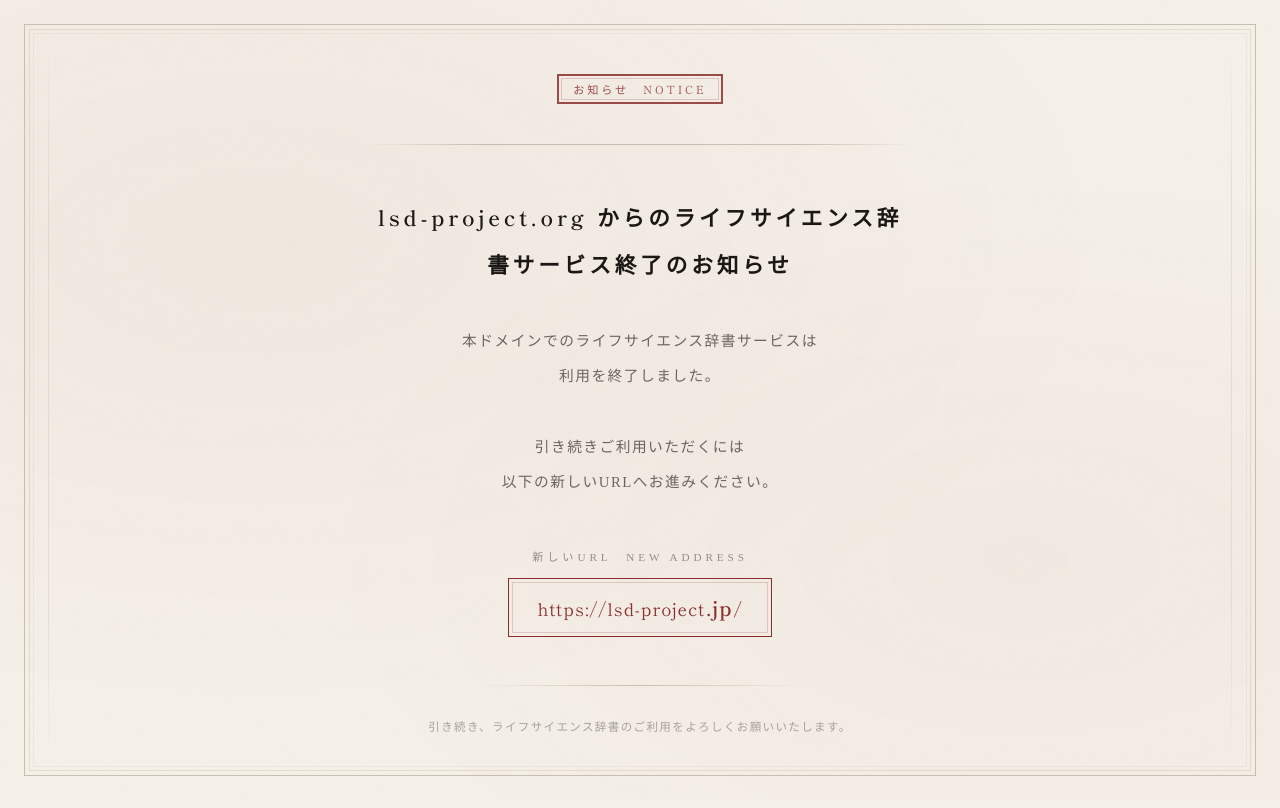
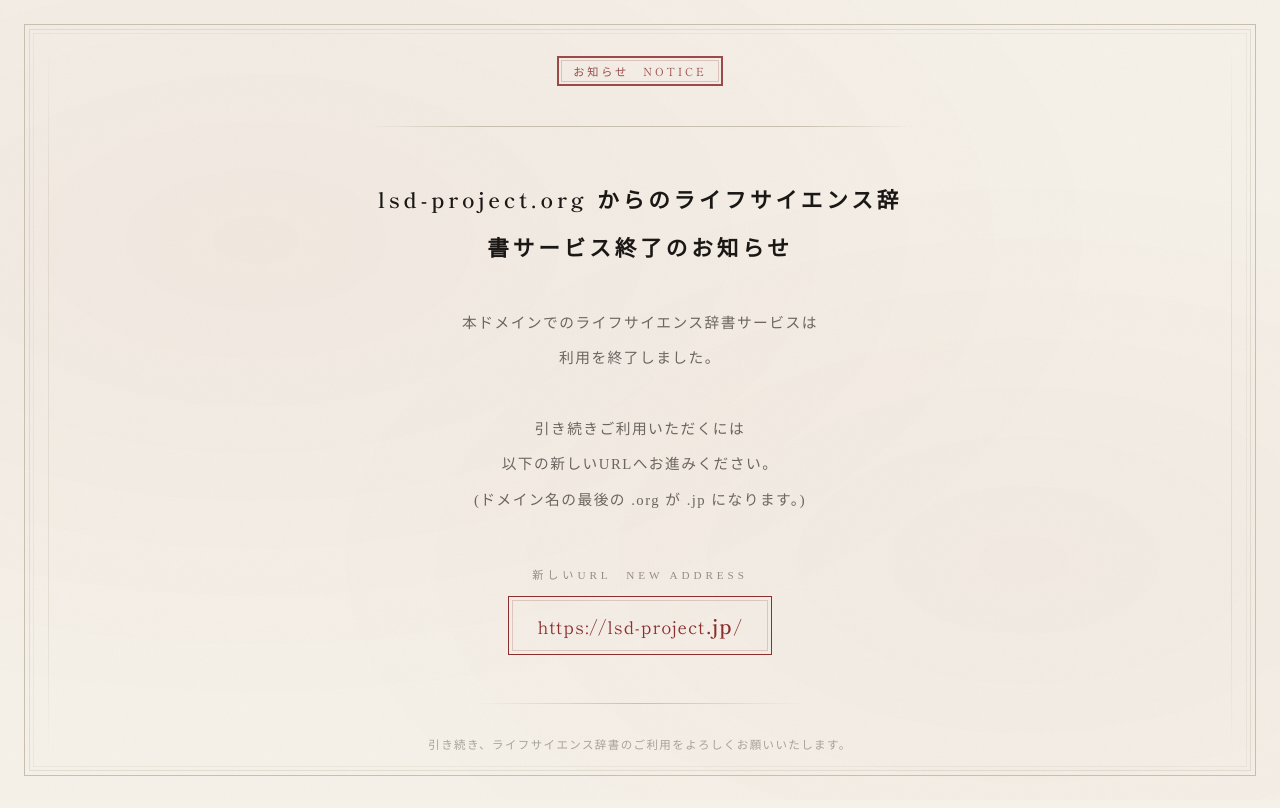
Before and after one commit to dbcls/lsd-notice, a plain HTML site: page index.html in a window 1280 px wide. Drawn offline with Linux system fonts and the light colour scheme.

Commit message:
Fix HTML encoding issues in index.html

```diff
--- a/index.html
+++ b/index.html
@@ -271,14 +271,15 @@
 
     <div class="rule-top"></div>
 
-    <h1>lsd-project.<strong>org</strong> からのライフサイエンス辞書サービス終了のお知らせ</h1>
+    <h1>lsd-project.org からのライフサイエンス辞書サービス終了のお知らせ</h1>
 
     <p class="body-text">
       本ドメインでのライフサイエンス辞書サービスは<br>
       利用を終了しました。<br>
       <br>
       引き続きご利用いただくには<br>
-      以下の新しいURLへお進みください。
+      以下の新しいURLへお進みください。<br>
+      (ドメイン名の最後の .org が .jp になります。)
     </p>
 
     <div class="url-section">
```
